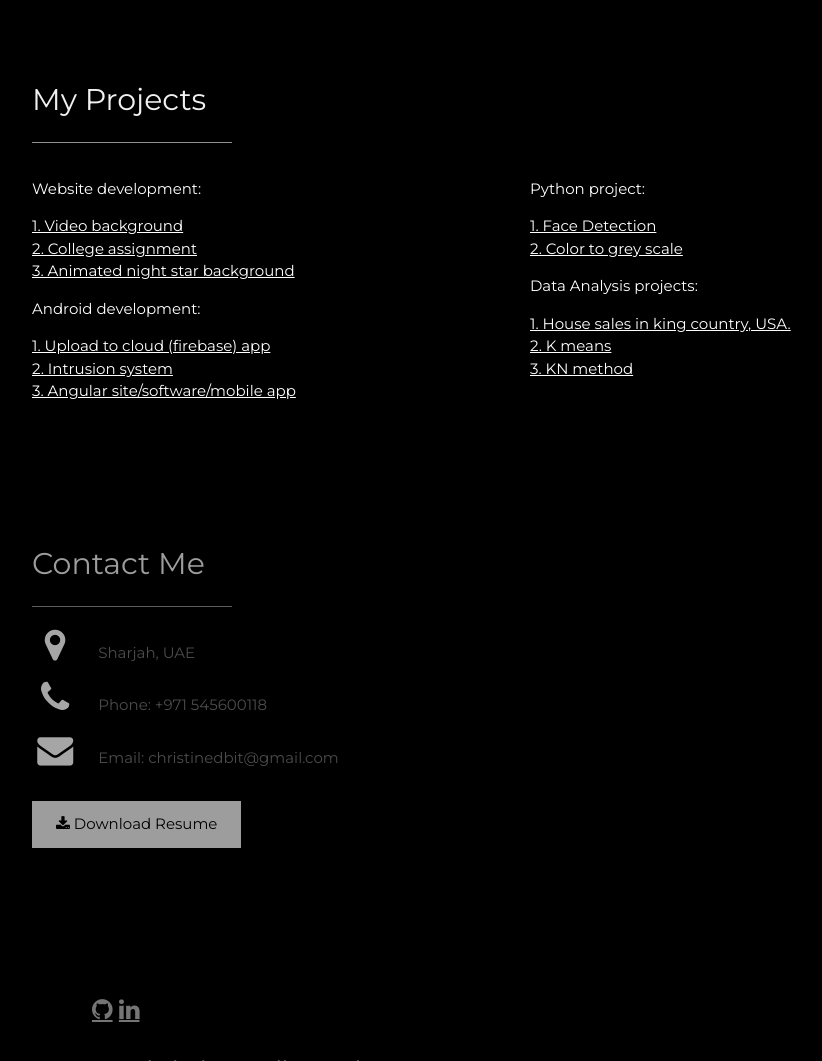
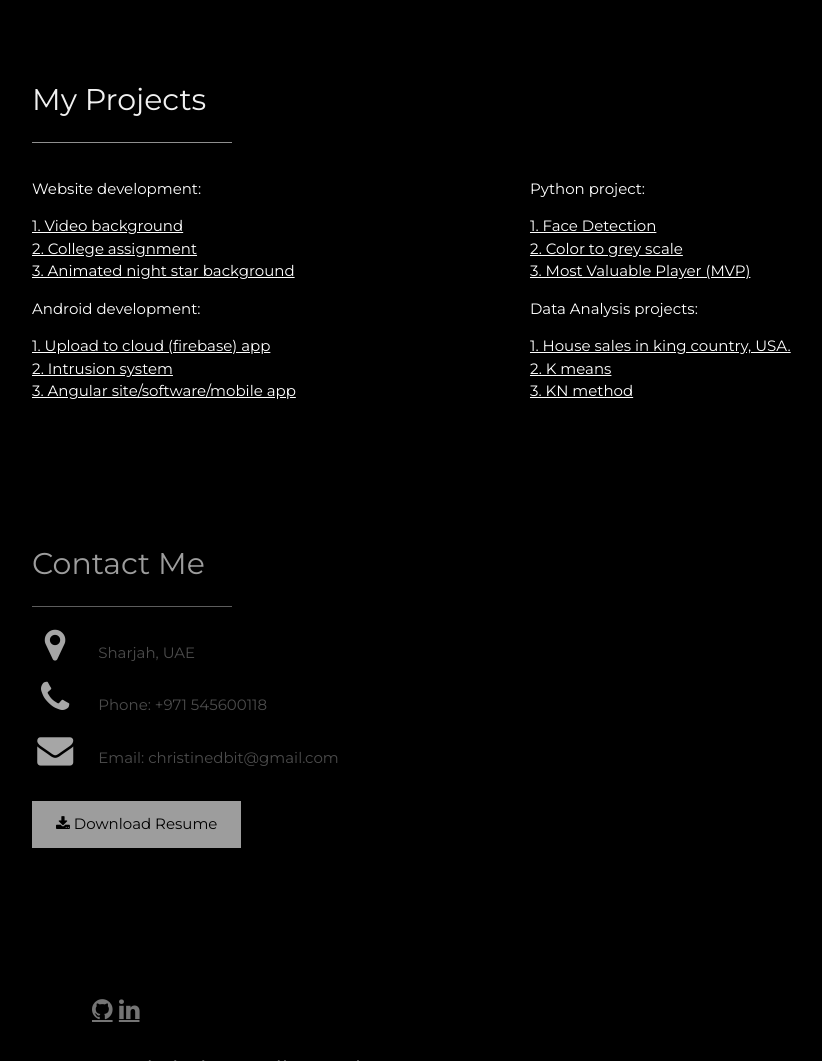
Before and after one commit to Christine-97/Hi-It-s-Me., a plain HTML site: page My_digital_resume.html in a window 1280 px wide. Shown: the part 1931-2992 px from the top of the page, without its empty margins (178-1000 px from the left). Drawn offline with nearby package versions, Linux system fonts and the light colour scheme.

Commit message:
Update My_digital_resume.html

```diff
--- a/My_digital_resume.html
+++ b/My_digital_resume.html
@@ -333,6 +333,7 @@ background-attachment: scroll;
 		<p> Python project: </p>
         <a href="https://github.com/Christine-97/face-detection" style="width:100%">1. Face Detection</a><br>
         <a href="https://github.com/Christine-97/BGR2GRAY" style="width:100%">2. Color to grey scale</a></br>
+	<a href="https://github.com/Christine-97/Python-Code-MVP" style="width:100%">3. Most Valuable Player (MVP)</a></br>
         <p> Data Analysis projects: </p>
 		<a href="https://github.com/Christine-97/data-analysis-project/blob/master/IBM%20Python%20for%20Data%20Science.ipynb" style="width:100%">1. House sales in king country, USA.</a><br>
         <a href="https://github.com/Christine-97/data-analysis-project/blob/master/K%20means%20.ipynb" style="width:100%">2. K means</a></br>
```
